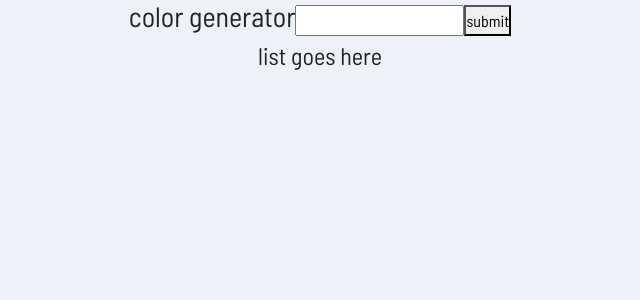
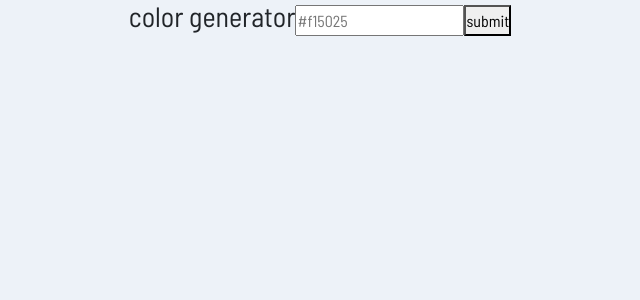
Before and after one commit to kbuczek/react-beginner-projects, a React (Create React App) app: page /color-generator in a window 1280 px wide. Shown: the top 300 px of the page, without its empty margins (320-960 px from the left). Built offline with nearby package versions, Linux system fonts and the light colour scheme.

Commit message:
singlecolor

```diff
--- a/src/Projects/ColorGenerator/ColorGenerator.tsx
+++ b/src/Projects/ColorGenerator/ColorGenerator.tsx
@@ -1,18 +1,26 @@
 import React, { useState } from "react";
 import Values from "values.js";
 import "./ColorGenerator.css";
+import SingleColor from "./SingleColor";
 
 const ColorGenerator = () => {
   const [color, setColor] = useState("");
   const [error, setError] = useState(false);
-  const [list, setList] = useState<object[]>([]);
+  const [list, setList] = useState<
+    {
+      rgb: [number, number, number];
+      alpha: number;
+      type: string;
+      weight: number;
+    }[]
+  >([]);
 
   const handleSubmit = (e: React.FormEvent<HTMLFormElement>) => {
     e.preventDefault();
     try {
       let colors = new Values(color).all(10);
       setList(colors);
-      console.log(list[0]);
+      console.log(list);
     } catch (error) {
       console.log(error);
       setError(true);
@@ -28,14 +36,16 @@ const ColorGenerator = () => {
             type="text"
             value={color}
             onChange={(e) => setColor(e.target.value)}
-            // placeholder="#f15025"
+            placeholder="#f15025"
             className={`${error ? "clrgen-error" : null}`}
           />
           <button className="clrgen-btn">submit</button>
         </form>
       </section>
       <section className="clrgen-colors">
-        <h4>list goes here</h4>
+        {list.map((color, index) => {
+          return <SingleColor key={index} index={index} color={color} />;
+        })}
       </section>
     </>
   );
--- a/src/Projects/ColorGenerator/SingleColor.tsx
+++ b/src/Projects/ColorGenerator/SingleColor.tsx
@@ -1,7 +1,33 @@
 import React, { useState } from "react";
+import rgbToHex from "./utils";
 
-const SingleColor = () => {
-  return <div>SingleColor</div>;
+interface SingleColor {
+  index: number;
+  color: {
+    rgb: [number, number, number];
+    alpha: number;
+    type: string;
+    weight: number;
+  };
+}
+
+const SingleColor: React.FunctionComponent<SingleColor> = ({
+  index,
+  color,
+}) => {
+  const [alert, setAlert] = useState(false);
+  const bcg = color.rgb.join(",");
+  const hex = rgbToHex(...color.rgb);
+
+  return (
+    <article
+      className={`singleColor ${index > 10 && "singleColor-light"}`}
+      style={{ backgroundColor: `rgb(${bcg})` }}
+    >
+      <p className="singleColor-weight">{color.weight}%</p>
+      <p className="singleColor-value">{hex}</p>
+    </article>
+  );
 };
 
 export default SingleColor;
```
Also changed, not shown: 1 other file (tests, documents, lock files or other folders).
